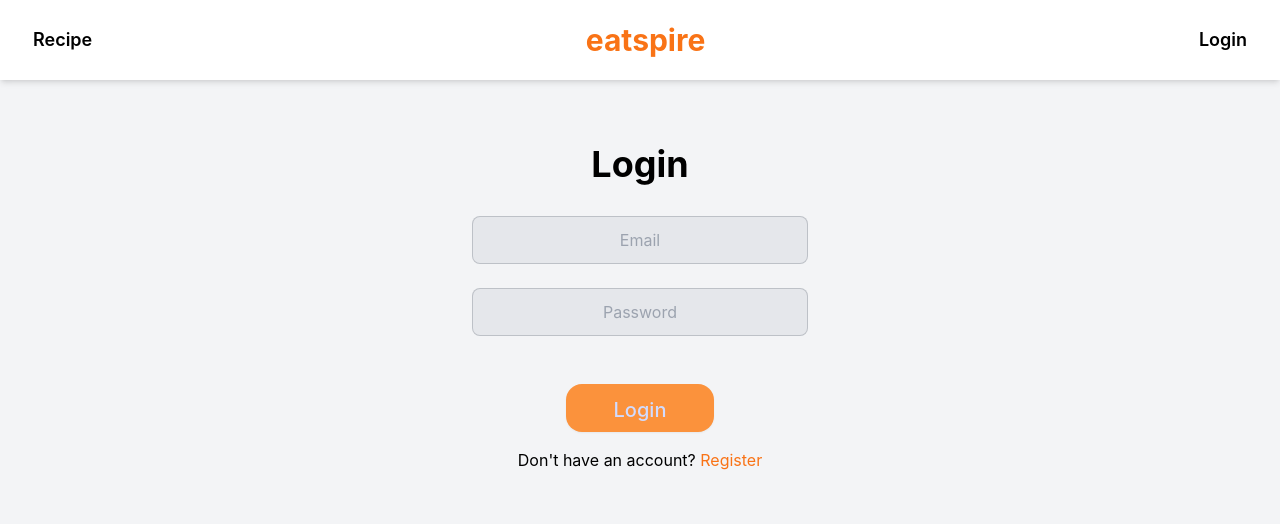
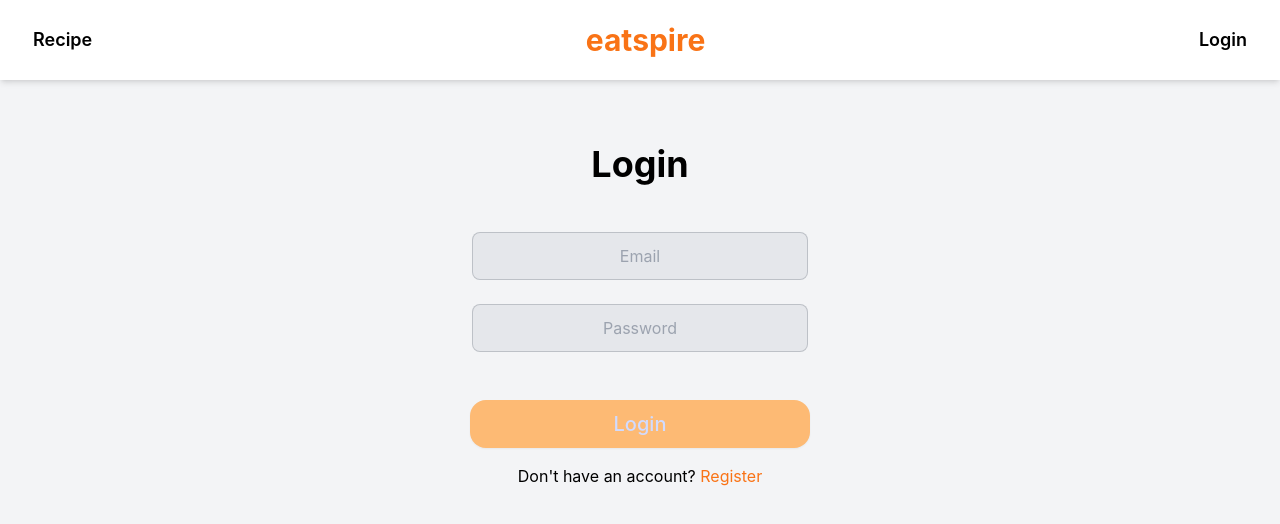
Before and after one commit to Dheekshitha2/eatspire, a React (Create React App) app in the folder frontend/: page /login in a window 1280 px wide. Shown: the top 524 px of the page. Built offline with nearby package versions, Linux system fonts and the light colour scheme; the HTML template or start-up script is replaced by a standard one.

Commit message:
fixed login register button size and colour

```diff
--- a/frontend/src/components/Login.js
+++ b/frontend/src/components/Login.js
@@ -29,7 +29,7 @@ const Login = () => {
       </header>
 
       <main className="flex-grow flex flex-col items-center mt-16">
-        <h2 className="text-4xl font-bold mb-8">Login</h2>
+        <h2 className="text-4xl font-bold mb-12">Login</h2>
         <form onSubmit={handleLogin} className="w-full max-w-md text-center">
           <input
             type="email"
@@ -47,7 +47,7 @@ const Login = () => {
             className="input input-bordered w-3/4 mb-10 text-center bg-gray-200"
             required
           />
-          <button type="submit" className="btn btn-primary rounded-2xl bg-orange-400 hover:bg-orange-600 py-3 px-12 text-xl font-medium mt-2">
+          <button type="submit" className="btn btn-primary rounded-2xl bg-orange-300 hover:bg-orange-400 py-2 px-36 text-xl font-medium mt-2">
             Login
           </button>
         </form>
--- a/frontend/src/components/Register.js
+++ b/frontend/src/components/Register.js
@@ -55,7 +55,7 @@ const Register = () => {
             className="input input-bordered w-3/4 mb-10 text-center bg-gray-200"
             required
           />
-          <button type="submit" className="btn btn-primary rounded-2xl bg-orange-400 hover:bg-orange-600 py-3 px-12 text-xl font-medium mt-2">
+          <button type="submit" className="btn btn-primary rounded-2xl bg-orange-300 hover:bg-orange-400 py-2 px-32 text-xl font-medium mt-2">
             Register
           </button>
         </form>
```
